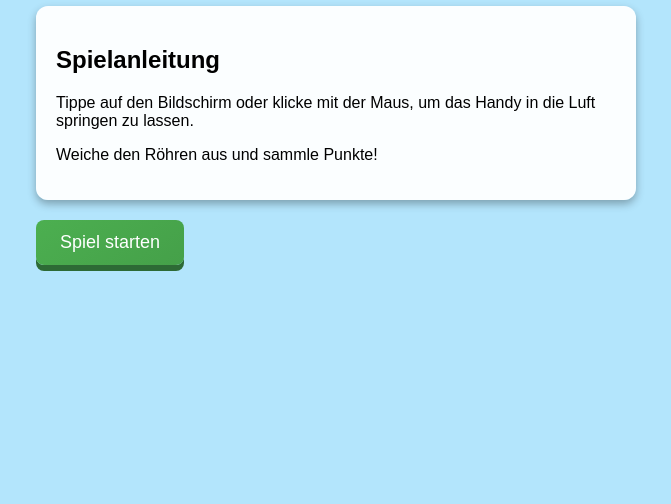
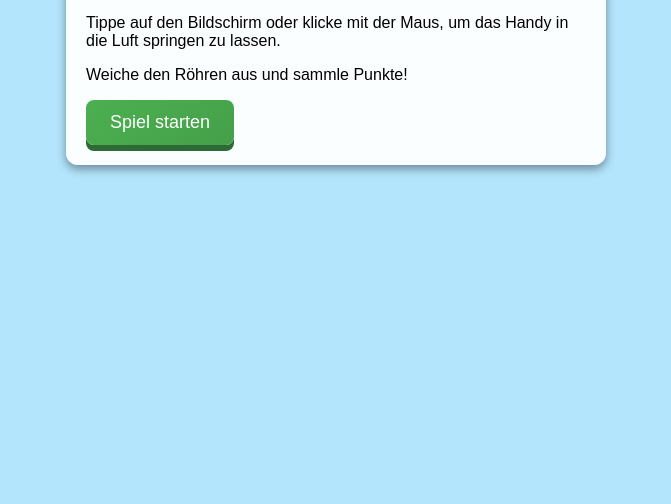
Before and after one commit to manied2025/kmp-flappy-handy, a plain HTML site: page index.html in a window 1280 px wide. Shown: the part 296-800 px from the top of the page, without its empty margins (304-975 px from the left). Drawn offline with Linux system fonts and the light colour scheme.

Commit message:
Add files via upload

```diff
--- a/style.css
+++ b/style.css
@@ -6,26 +6,31 @@ html, body {
   font-family: Arial, sans-serif;
   background: #b3e5fc;
   height: 100%;
+  width: 100%;
 }
 
 canvas {
-  display: block;
-  position: absolute;
+  position: fixed;
   top: 0;
   left: 0;
+  width: 100vw;
+  height: 100vh;
+  z-index: 0;
 }
 
 #start-screen, #game-over-screen {
-  position: absolute;
-  width: 100%;
-  max-width: 600px;
-  margin: 0 auto;
+  position: fixed;
+  width: 90%;
+  max-width: 500px;
   left: 50%;
   transform: translateX(-50%);
-  top: 15%;
+  top: 10%;
   padding: 20px;
   display: none;
-  z-index: 10;
+  z-index: 2;
+  background: rgba(255,255,255,0.95);
+  border-radius: 12px;
+  box-shadow: 0 4px 10px rgba(0,0,0,0.4);
 }
 
 #start-screen.active, #game-over-screen.active {
@@ -33,11 +38,7 @@ canvas {
 }
 
 #instructions, #gameover-message {
-  margin: 20px auto;
-  background: rgba(255, 255, 255, 0.95);
-  padding: 20px;
-  border-radius: 12px;
-  box-shadow: 0 4px 8px rgba(0,0,0,0.3);
+  margin-top: 10px;
 }
 
 #logo {
```
